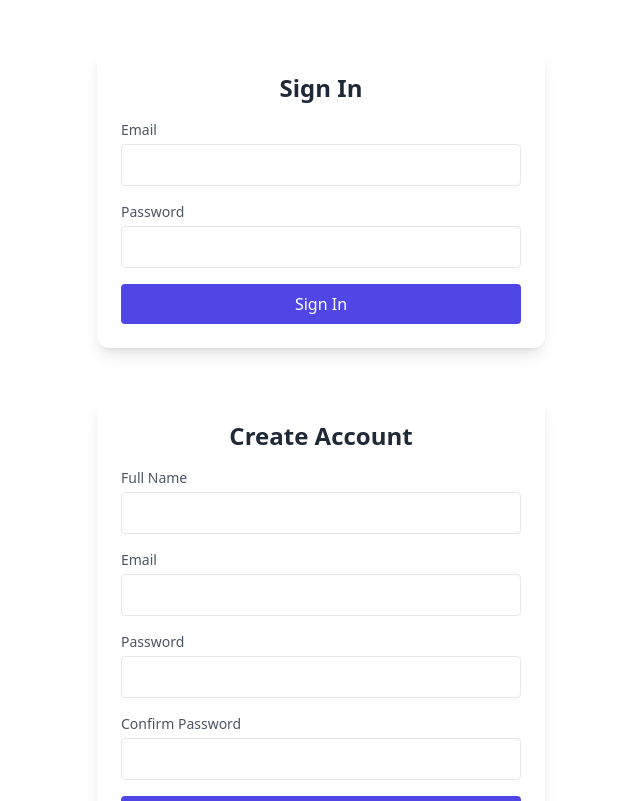
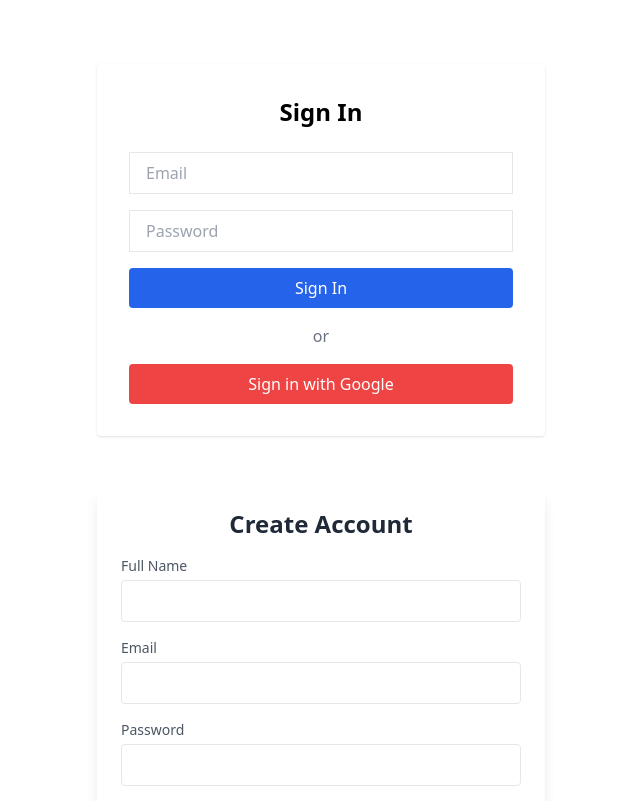
Before and after one commit to dipteshrastogi/Expense-Tracker-Project, a React (Vite) app in the folder frontend/: page / in a window 1280 px wide. Shown: the top 801 px of the page, without its empty margins (319-959 px from the left). Built offline with nearby package versions, Linux system fonts and the light colour scheme.

Commit message:
Update: Firebase config and SignIn page integration

```diff
--- a/frontend/src/components/SignInPage.jsx
+++ b/frontend/src/components/SignInPage.jsx
@@ -1,55 +1,49 @@
+// src/components/SignInPage.jsx
 import React, { useState } from 'react';
+import { auth, provider, signInWithPopup } from '../firebase';
 
 const SignInPage = () => {
-  const [form, setForm] = useState({ email: '', password: '' });
-  const [errors, setErrors] = useState({});
-  const [submitted, setSubmitted] = useState(false);
+  const [email, setEmail] = useState('');
+  const [password, setPassword] = useState('');
+  const [success, setSuccess] = useState('');
+  const [error, setError] = useState('');
 
-  const validate = () => {
-    const errs = {};
-    if (!form.email) errs.email = 'Email is required.';
-    else if (!/^[\w-.]+@([\w-]+\.)+[\w-]{2,4}$/.test(form.email)) errs.email = 'Invalid email format.';
-    if (!form.password) errs.password = 'Password is required.';
-    return errs;
+  const handleSignIn = (e) => {
+    e.preventDefault();
+    if (!email || !password) {
+      setError('All fields are required.');
+      return;
+    }
+    setSuccess('Signed in successfully!');
+    setError('');
   };
 
-  const handleChange = e => {
-    const { name, value } = e.target;
-    setForm(prev => ({ ...prev, [name]: value }));
-  };
-
-  const handleSubmit = e => {
-    e.preventDefault();
-    const validationErrors = validate();
-    if (Object.keys(validationErrors).length > 0) {
-      setErrors(validationErrors);
-    } else {
-      setErrors({});
-      setSubmitted(true);
-      // TODO: call signin API
+  const handleGoogleSignIn = async () => {
+    try {
+      const result = await signInWithPopup(auth, provider);
+      setSuccess(`Welcome, ${result.user.displayName}`);
+      setError('');
+    } catch (err) {
+      console.error(err);
+      setError('Google Sign-in failed.');
     }
   };
 
   return (
-    <div className="max-w-md mx-auto mt-12 p-6 bg-white shadow-lg rounded-xl">
-      <h2 className="text-2xl font-semibold text-gray-800 mb-4 text-center">Sign In</h2>
-      {submitted ? (
-        <p className="text-green-600 text-center">Signed in successfully!</p>
-      ) : (
-        <form onSubmit={handleSubmit} className="space-y-4">
-          <div>
-            <label className="block text-sm text-gray-600">Email</label>
-            <input type="email" name="email" value={form.email} onChange={handleChange} className="w-full border rounded px-3 py-2 mt-1" />
-            {errors.email && <p className="text-red-500 text-sm mt-1">{errors.email}</p>}
-          </div>
-          <div>
-            <label className="block text-sm text-gray-600">Password</label>
-            <input type="password" name="password" value={form.password} onChange={handleChange} className="w-full border rounded px-3 py-2 mt-1" />
-            {errors.password && <p className="text-red-500 text-sm mt-1">{errors.password}</p>}
-          </div>
-          <button type="submit" className="w-full bg-indigo-600 text-white py-2 rounded hover:bg-indigo-700">Sign In</button>
-        </form>
-      )}
+    <div className="max-w-md mx-auto mt-16 p-8 bg-white rounded shadow">
+      <h2 className="text-2xl font-semibold mb-6 text-center">Sign In</h2>
+      <form onSubmit={handleSignIn} className="space-y-4">
+        <input type="email" placeholder="Email" className="w-full border px-4 py-2" value={email} onChange={(e) => setEmail(e.target.value)} />
+        <input type="password" placeholder="Password" className="w-full border px-4 py-2" value={password} onChange={(e) => setPassword(e.target.value)} />
+        <button type="submit" className="w-full bg-blue-600 text-white py-2 rounded">Sign In</button>
+      </form>
+
+      <div className="text-center my-4 text-gray-500">or</div>
+
+      <button onClick={handleGoogleSignIn} className="w-full bg-red-500 text-white py-2 rounded">Sign in with Google</button>
+
+      {success && <p className="text-green-600 mt-4">{success}</p>}
+      {error && <p className="text-red-600 mt-4">{error}</p>}
     </div>
   );
 };
--- /dev/null
+++ b/frontend/src/firebase.js
@@ -0,0 +1,16 @@
+// src/firebase.js
+import { initializeApp } from "firebase/app";
+import { getAuth, GoogleAuthProvider, signInWithPopup } from "firebase/auth";
+
+const firebaseConfig = {
+  apiKey: "YOUR_API_KEY", // Replace these
+  authDomain: "YOUR_AUTH_DOMAIN",
+  projectId: "YOUR_PROJECT_ID",
+  appId: "YOUR_APP_ID",
+};
+
+const app = initializeApp(firebaseConfig);
+const auth = getAuth(app);
+const provider = new GoogleAuthProvider();
+
+export { auth, provider, signInWithPopup };
```
